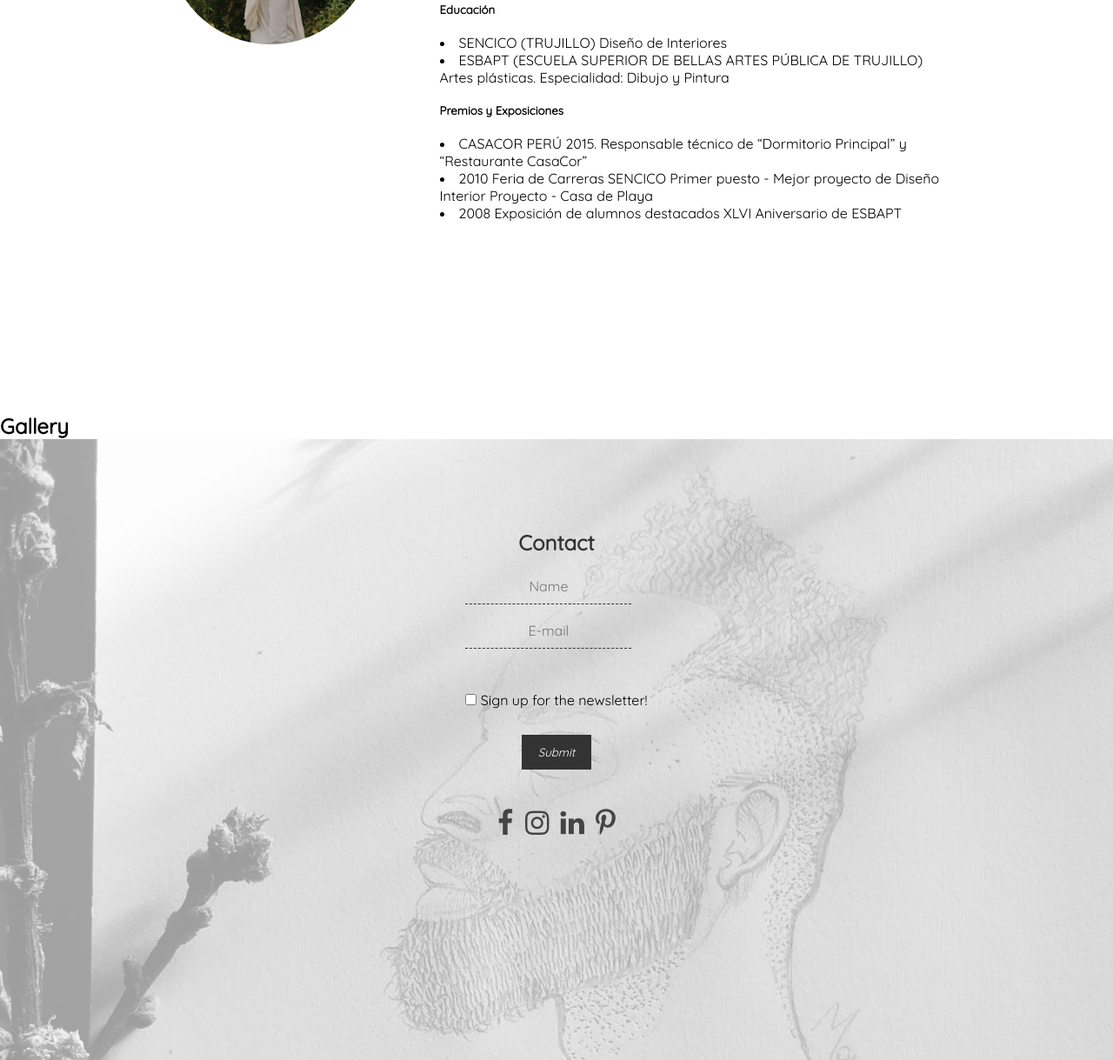
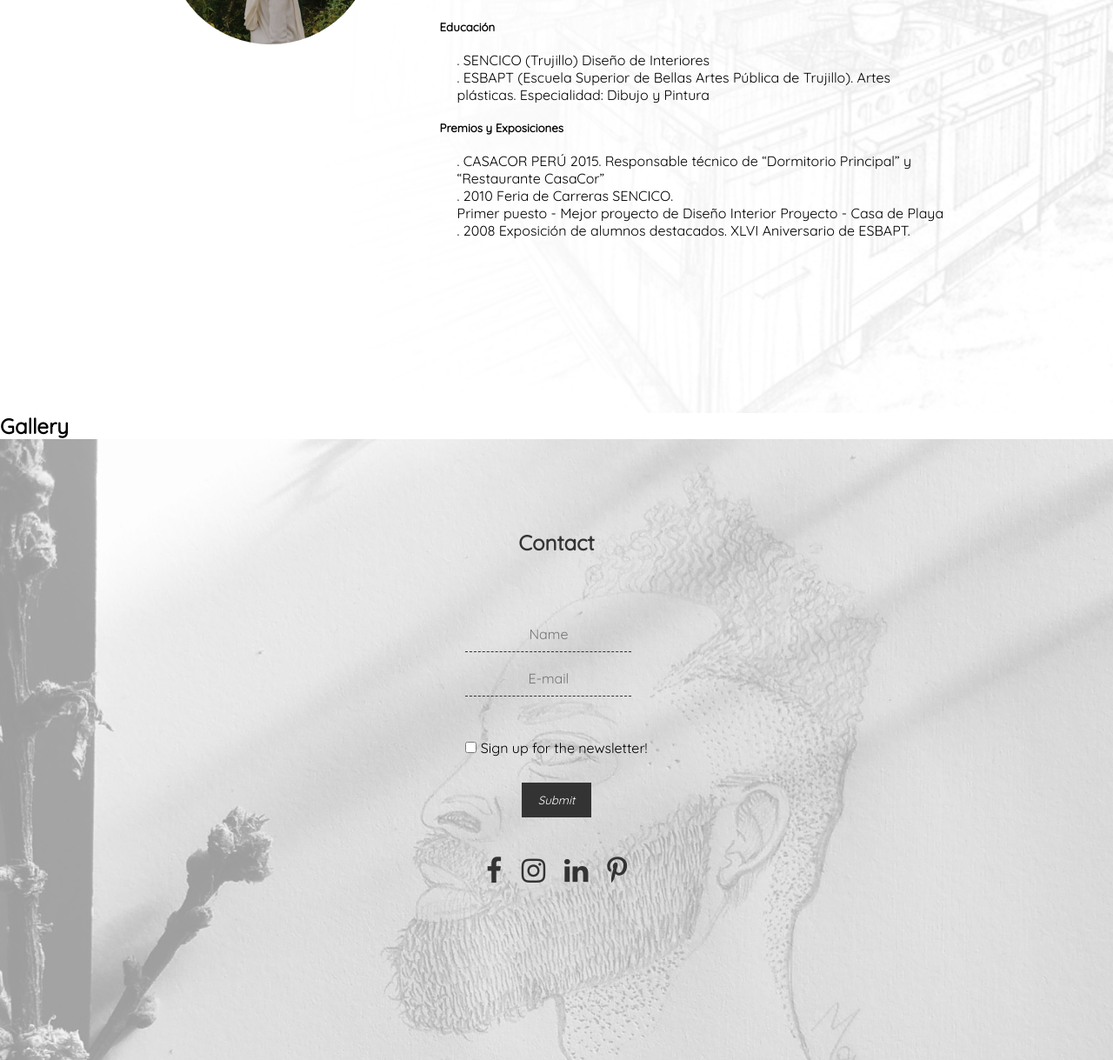
Before and after one commit to GeraldineCh/More-Interiorismo, a plain HTML site: page index.html in a window 1280 px wide. Shown: the part 425-1644 px from the top of the page at 87% size. Drawn offline with Linux system fonts and the light colour scheme; files whose address does not match are found by name.

Commit message:
retocando contacto

```diff
--- a/assets/css/about.css
+++ b/assets/css/about.css
@@ -60,3 +60,9 @@
 .about-text p{
   margin-top: 20px;
 }
+.about-text li{
+  list-style-type: none;
+  margin: 0;
+  padding: 0;
+  padding-left: 20px;
+}
--- a/assets/css/contact.css
+++ b/assets/css/contact.css
@@ -44,6 +44,7 @@
   padding: 15px;
   margin: 0 auto;
   display: table;
+  padding-top: 70px;
 }
 
 .form-signup .form-signup-heading,
@@ -129,6 +130,9 @@
   display: table;
   position: relative;
 }
+.redes-sociales a{
+  text-decoration:none;
+}
 
 .footer-class{
   display: block;
--- a/assets/css/style.css
+++ b/assets/css/style.css
@@ -44,5 +44,9 @@
 }
 .encajar{
   font-size: 200%;
+  color: #333;
+}
+.icon-pinterest:hover, .icon-linkedin:hover, .icon-instagram:hover, .icon-facebook:hover, .icon-keyboard_arrow_up:hover, .icon-keyboard_arrow_down:hover {
   color: #444;
+  opacity: 0.9;
 }
--- a/index.html
+++ b/index.html
@@ -37,23 +37,24 @@
             Me apasiona el interiorismo porque me permite,
             mediante la transformación de los espacios,
             hacer la vida de las personas más agradable.
+
+          </p>
+            <br>
+          <p>
+            <h5>Educación</h5><br>
+              <li>. SENCICO (Trujillo) Diseño de Interiores</li>
+              <li>. ESBAPT (Escuela Superior de Bellas Artes Pública de Trujillo).
+              Artes plásticas. Especialidad: Dibujo y Pintura</li>
           </p>
 
           <p>
-            <h5>Educación</h5><br>
-              <li> SENCICO (TRUJILLO) Diseño de Interiores</li>
-              <li> ESBAPT (ESCUELA SUPERIOR DE BELLAS ARTES PÚBLICA DE TRUJILLO)
-              Artes plásticas. Especialidad: Dibujo y Pintura</li>
-          </p>
-          <p>
             <h5>Premios y Exposiciones</h5><br>
-              <li> CASACOR PERÚ 2015. Responsable técnico de “Dormitorio Principal” y “Restaurante CasaCor”
+              <li>. CASACOR PERÚ 2015. Responsable técnico de “Dormitorio Principal” y “Restaurante CasaCor”
               </li>
-              <li>2010 Feria de Carreras SENCICO
+              <li>. 2010 Feria de Carreras SENCICO.<br>
                 Primer puesto - Mejor proyecto de Diseño Interior
                 Proyecto - Casa de Playa</li>
-              <li>2008 Exposición de alumnos destacados
-              XLVI Aniversario de ESBAPT
+              <li>. 2008 Exposición de alumnos destacados. XLVI Aniversario de ESBAPT.
               </li>
           </p>
         </div>
@@ -88,10 +89,10 @@
           <button class="submit-btn" type="submit" id="login">Submit</button>
         </form>
         <div class="redes-sociales">
-          <span class="icon-facebook encajar"></span>&nbsp;&nbsp;
-          <span class="icon-instagram encajar"></span>&nbsp;&nbsp;
-          <span class="icon-linkedin encajar"></span>&nbsp;&nbsp;
-          <span class="icon-pinterest encajar"></span>
+          <a class="icon-facebook encajar" href="https://www.facebook.com/hanoi.more"></a>&nbsp;&nbsp;&nbsp;&nbsp;
+          <a class="icon-instagram encajar" href="https://www.instagram.com/more.mel/"></a>&nbsp;&nbsp;&nbsp;&nbsp;
+          <a class="icon-linkedin encajar" href="https://www.linkedin.com/in/melissa-more-a2ab63b6"></a>&nbsp;&nbsp;&nbsp;&nbsp;
+          <a class="icon-pinterest encajar" href="https://es.pinterest.com/meliimoore/"></a>
         </div>
       </div>
     </section>
```
Also changed, not shown: assets/img/abackground.jpg (added), assets/img/abackground.png (deleted), assets/img/background.jpg (deleted).
